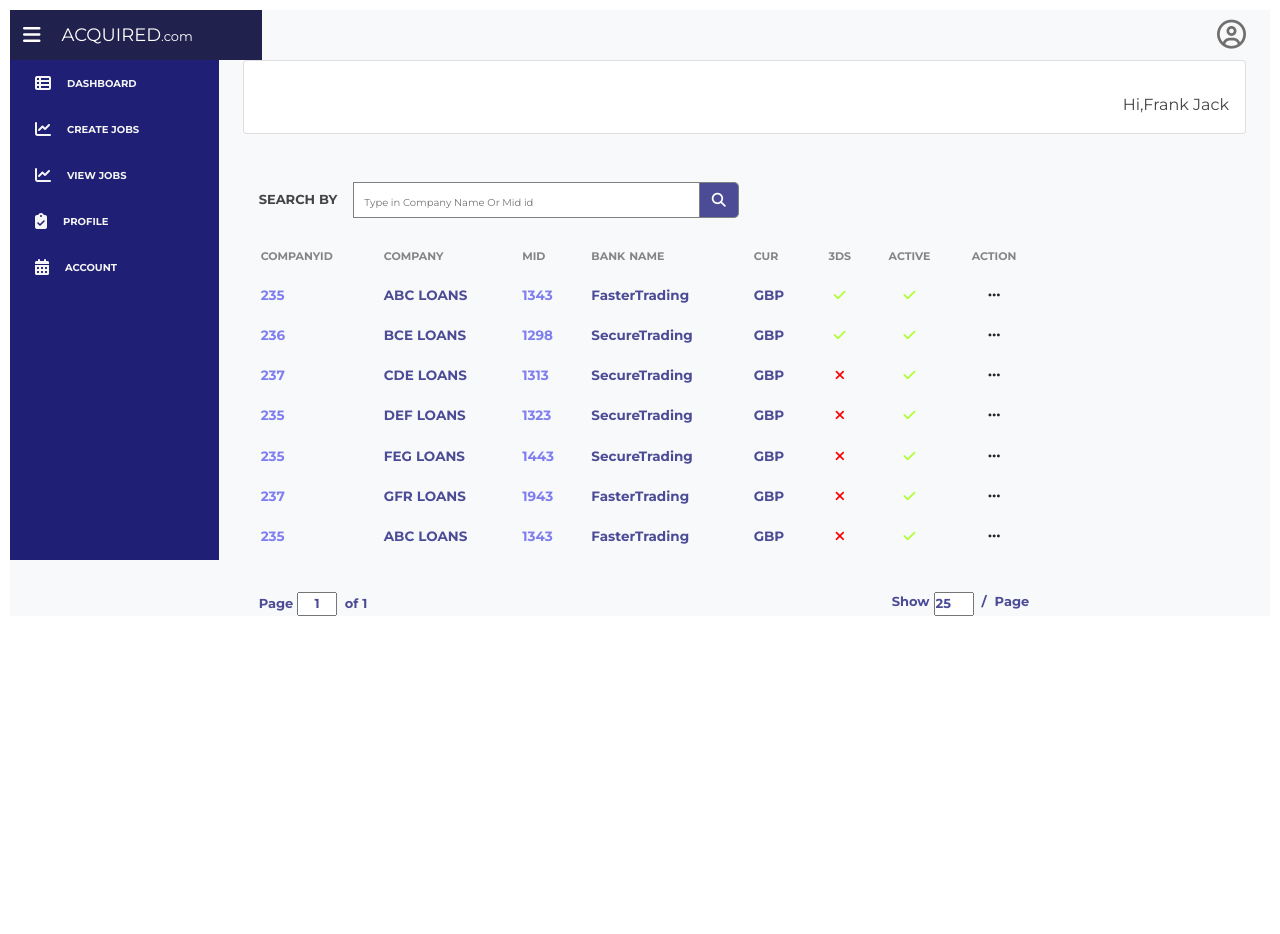
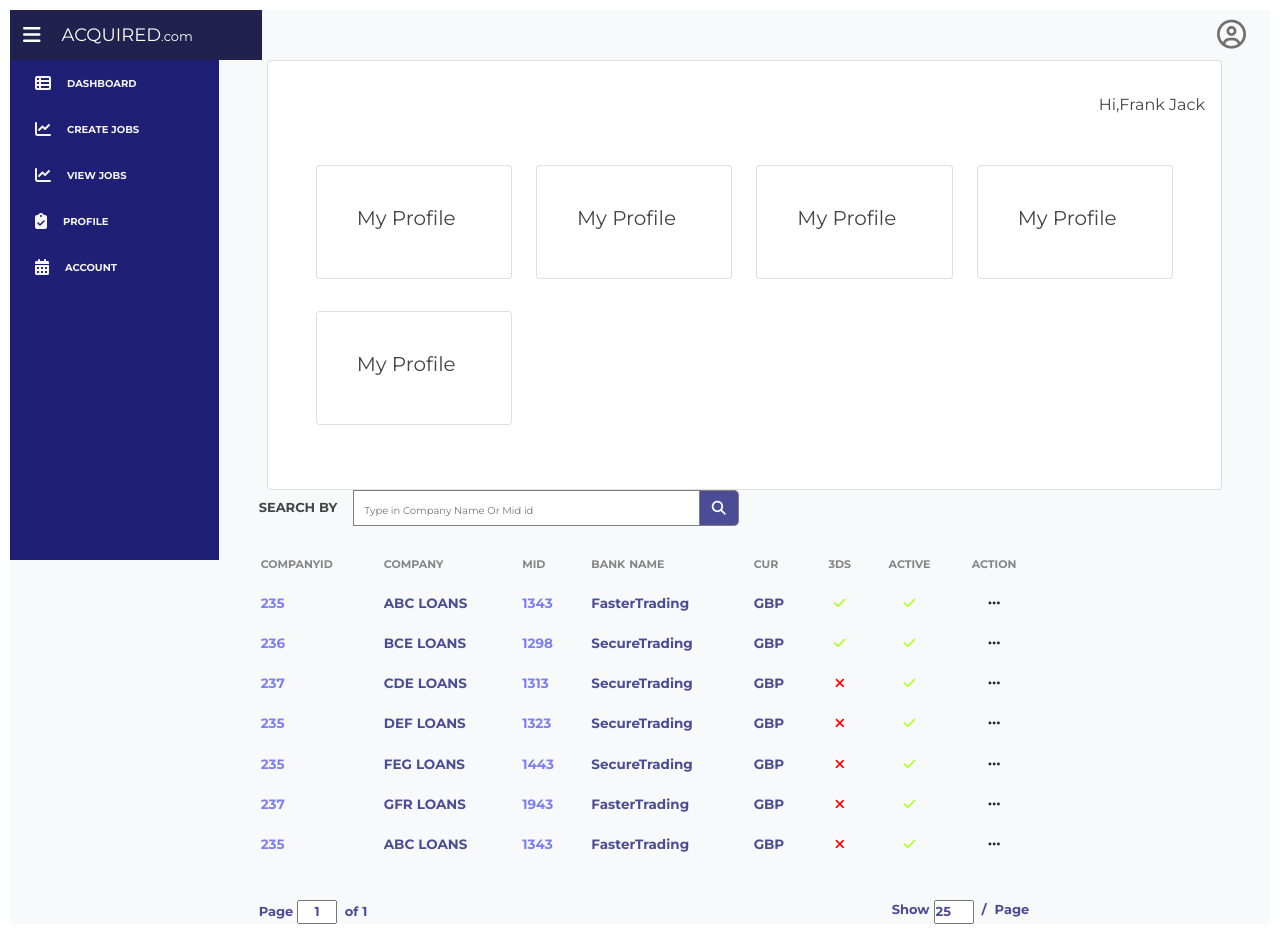
Before and after one commit to Ramudgar/react-websites, a React (Create React App) app: page / in a window 1280 px wide. Before the commit the page ends 800 px from the top, so only its background shows below. Built offline with nearby package versions, Linux system fonts and the light colour scheme.

Commit message:
employee dsshboard is updated

```diff
--- a/src/component/employee/emp-dashboard.js
+++ b/src/component/employee/emp-dashboard.js
@@ -4,13 +4,63 @@ function EmpDashboard() {
 
     return (
         <><div className="container">
-            <div class="col mb-4 pb-4 ">
+            <div class="container">
                 <div class="card p-3 ">
                     <div class="hello d-flex justify-content-end align-items-center mt-3">
                         <span>Hi,Frank Jack</span>
                     </div>
 
+                    <div class="card-body m-3 ">
+                        <div class="row ">
+                            <div class="col-md-3 my-3 ">
+                                <div class="card p-4">
+                                    <div class="card-body">
+                                        <div class="card-title">
+                                            <h5>My Profile</h5>
+
+                                        </div>
+                                    </div>
                                 </div></div>
+
+                            <div class="col-md-3 my-3">
+                                <div class="card p-4">
+                                    <div class="card-body ">
+                                        <div class="card-title">
+                                            <h5>My Profile</h5>
+
+                                        </div>
+                                    </div>
+                                </div></div>
+                            <div class="col-md-3 my-3">
+                                <div class="card p-4">
+                                    <div class="card-body ">
+                                        <div class="card-title">
+                                            <h5>My Profile</h5>
+
+                                        </div>
+                                    </div>
+                                </div></div>
+                            <div class="col-md-3 my-3">
+                                <div class="card p-4">
+                                    <div class="card-body ">
+                                        <div class="card-title">
+                                            <h5>My Profile</h5>
+
+                                        </div>
+                                    </div>
+                                </div></div>
+                            <div class="col-md-3 my-3">
+                                <div class="card p-4">
+                                    <div class="card-body ">
+                                        <div class="card-title">
+                                            <h5>My Profile</h5>
+
+                                        </div>
+                                    </div>
+                                </div></div>
+                        </div></div>
+                </div>
+            </div>
 
 
 
```
Lines whose indentation alone changed are shown as unchanged.
